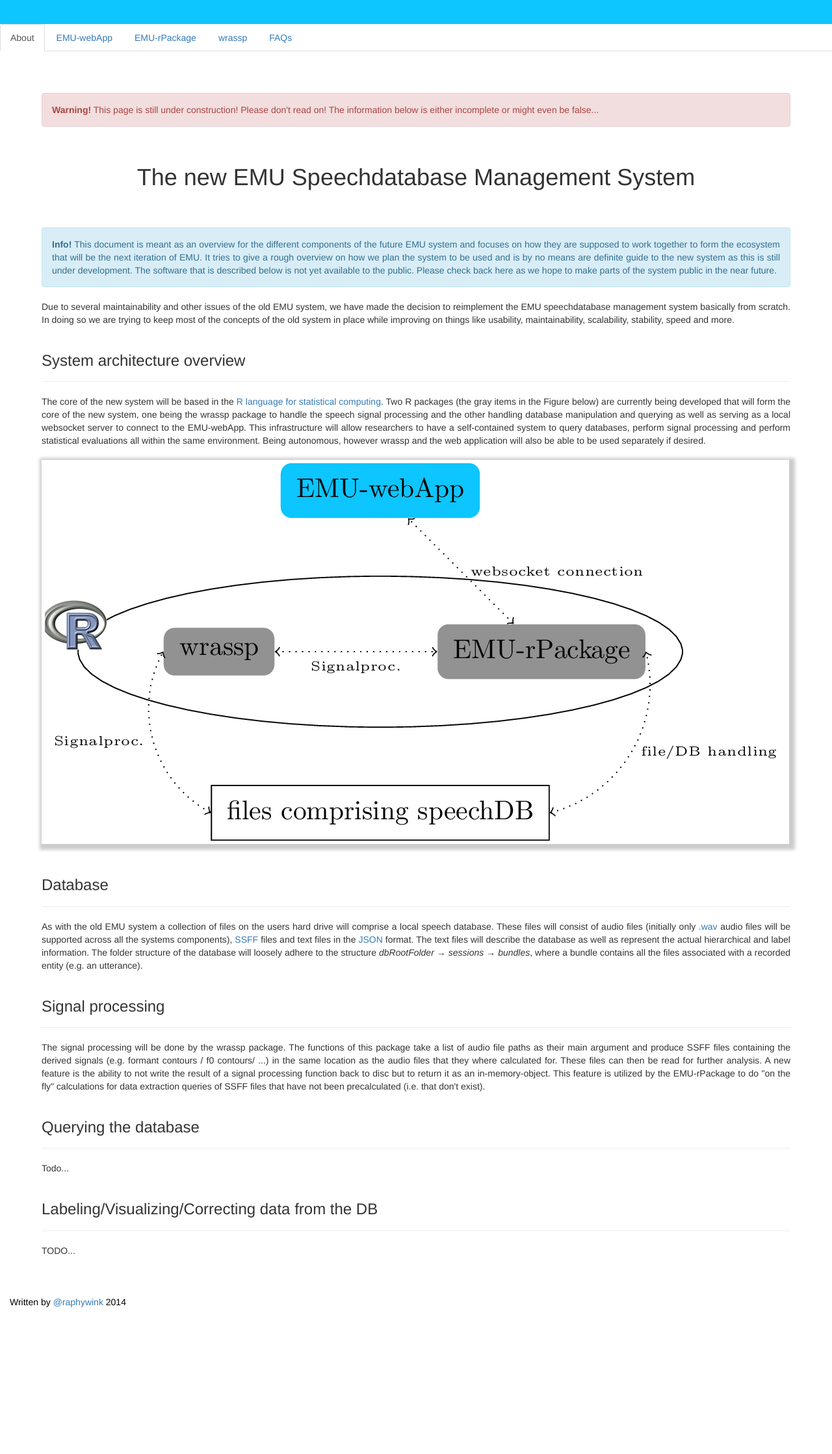
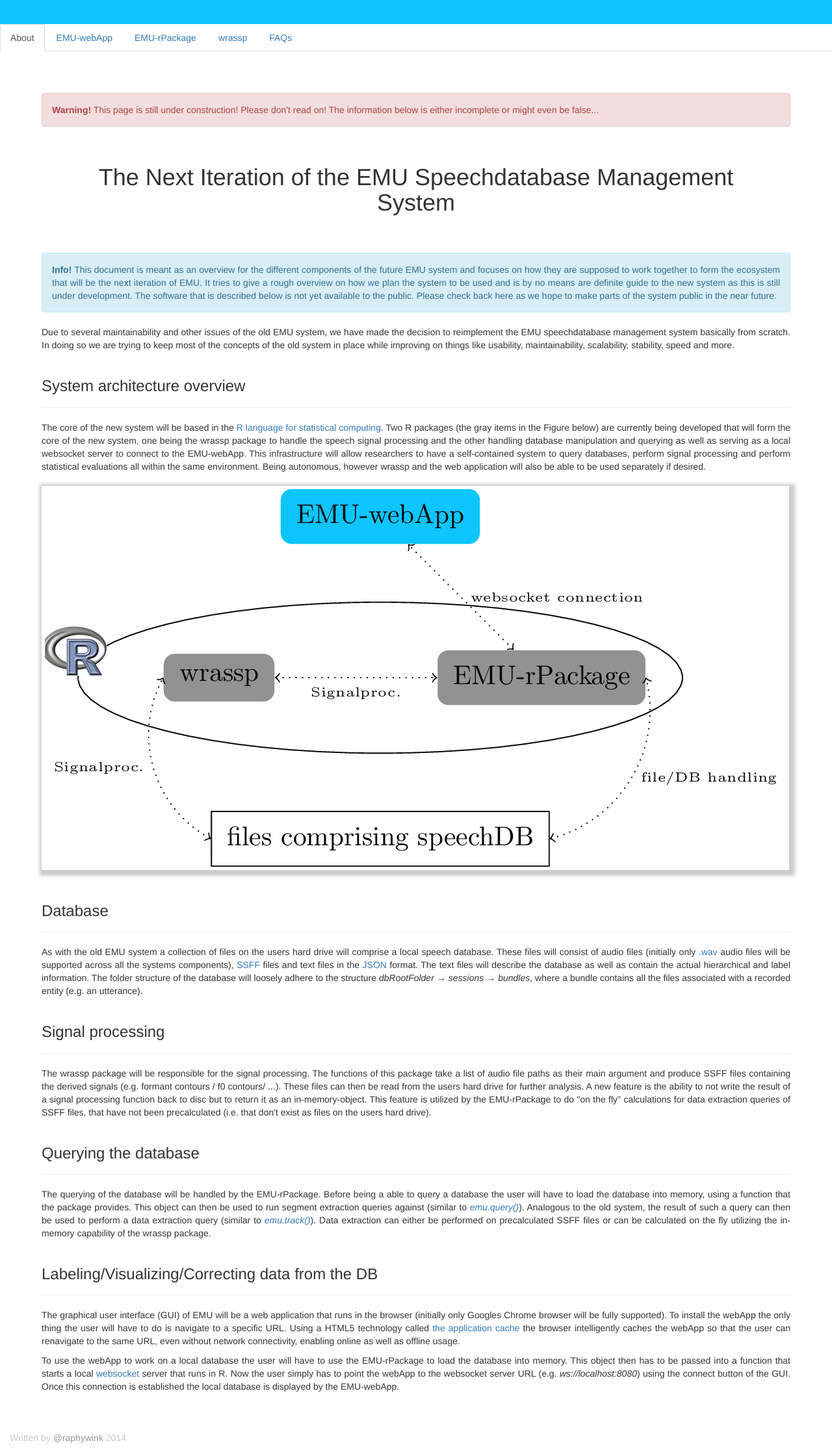
Before and after one commit to IPS-LMU/IPS-LMU.github.io, a website: page EMU.html in a window 1280 px wide. Shown: the part 231-2469 px from the top of the page at 65% size. Before the commit the page ends 2260 px from the top, so only its background shows below. Drawn offline with nearby package versions, Linux system fonts and the light colour scheme.

Commit message:
done with lvc+querying

```diff
--- a/EMU.html
+++ b/EMU.html
@@ -73,7 +73,7 @@
     <div id="About" class="tab-pane active ips-navtab-content">
       <div class="alert alert-danger"><b>Warning!</b> This page is still under construction! Please don't read on! The information below is either incomplete or might even be false...</div>
 
-      <h1>The new EMU Speechdatabase Management System</h1>
+      <h1>The Next Iteration of the EMU Speechdatabase Management System</h1>
 
       <div class="alert alert-info"><b>Info!</b> This document is meant as an overview for the different components of the future EMU system and focuses on how they are supposed to work together to form the ecosystem that will be the next iteration of EMU. It tries to give a rough overview on how we plan the system to be used and is by no means are definite guide to the new system as this is still under development. The software that is described below is not yet available to the public. Please check back here as we hope to make parts of the system public in the near future. </div>
 
@@ -95,14 +95,14 @@
         <h3>Database</h3>
       </div>
       <p>
-        As with the old EMU system a collection of files on the users hard drive will comprise a local speech database. These files will consist of audio files (initially only <a href="http://en.wikipedia.org/wiki/WAV">.wav</a> audio files will be supported across all the systems components), <a href="http://emu.sourceforge.net/manual/chap.ssff.html">SSFF</a> files and text files in the <a href="http://en.wikipedia.org/wiki/JSON">JSON</a> format. The text files will describe the database as well as represent the actual hierarchical and label information. The folder structure of the database will loosely adhere to the structure <i>dbRootFolder → sessions → bundles</i>, where a bundle contains all the files associated with a recorded entity (e.g. an utterance).
+        As with the old EMU system a collection of files on the users hard drive will comprise a local speech database. These files will consist of audio files (initially only <a href="http://en.wikipedia.org/wiki/WAV">.wav</a> audio files will be supported across all the systems components), <a href="http://emu.sourceforge.net/manual/chap.ssff.html">SSFF</a> files and text files in the <a href="http://en.wikipedia.org/wiki/JSON">JSON</a> format. The text files will describe the database as well as contain the actual hierarchical and label information. The folder structure of the database will loosely adhere to the structure <i>dbRootFolder → sessions → bundles</i>, where a bundle contains all the files associated with a recorded entity (e.g. an utterance).
       </p>
 
       <div class="page-header">
         <h3>Signal processing</h3>
       </div>
       <p>
-        The signal processing will be done by the wrassp package. The functions of this package take a list of audio file paths as their main argument and produce SSFF files containing the derived signals (e.g. formant contours / f0 contours/ ...) in the same location as the audio files that they where calculated for. These files can then be read for further analysis. A new feature is the ability to not write the result of a signal processing function back to disc but to return it as an in-memory-object. This feature is utilized by the EMU-rPackage to do "on the fly" calculations for data extraction queries of SSFF files that have not been precalculated (i.e. that don't exist).
+         The wrassp package will be responsible for the signal processing. The functions of this package take a list of audio file paths as their main argument and produce SSFF files containing the derived signals (e.g. formant contours / f0 contours/ ...). These files can then be read from the users hard drive for further analysis. A new feature is the ability to not write the result of a signal processing function back to disc but to return it as an in-memory-object. This feature is utilized by the EMU-rPackage to do "on the fly" calculations for data extraction queries of SSFF files, that have not been precalculated (i.e. that don't exist as files on the users hard drive).
       </p>
 
 
@@ -110,16 +110,18 @@
         <h3>Querying the database</h3>
       </div>
       <p>
-        Todo...
+        The querying of the database will be handled by the EMU-rPackage. Before being a able to query a database the user will have to load the database into memory, using a function that the package provides. This object can then be used to run segment extraction queries against (similar to <a href="http://emu.sourceforge.net/manual/emu.query.html"><i>emu.query()</i></a>). Analogous to the old system, the result of such a query can then be used to perform a data extraction query (similar to <a href="http://emu.sourceforge.net/manual/emu.track.html"><i>emu.track()</i></a>). Data extraction can either be performed on precalculated SSFF files or can be calculated on the fly utilizing the in-memory capability of the wrassp package.
       </p>
 
       <div class="page-header">
         <h3>Labeling/Visualizing/Correcting data from the DB</h3>
       </div>
       <p>
-        TODO...
+        The graphical user interface (GUI) of EMU will be a web application that runs in the browser (initially only Googles Chrome browser will be fully supported). To install the webApp the only thing the user will have to do is navigate to a specific URL. Using a HTML5 technology called <a href="http://www.w3.org/TR/2011/WD-html5-20110525/offline.html">the application cache</a> the browser intelligently caches the webApp so that the user can renavigate to the same URL, even without network connectivity, enabling online as well as offline usage.
       </p>
-
+      <p>
+        To use the webApp to work on a local database the user will have to use the EMU-rPackage to load the database into memory. This object then has to be passed into a function that starts a local <a href="http://www.w3.org/TR/2009/WD-websockets-20091222/">websocket</a> server that runs in R. Now the user simply has to point the webApp to the websocket server URL (e.g. <i>ws://localhost:8080</i>) using the connect button of the GUI. Once this connection is established the local database is displayed by the EMU-webApp.
+      </p>
 
     </div>
 
--- a/stylesheets/stylesheet.css
+++ b/stylesheets/stylesheet.css
@@ -33,11 +33,16 @@ body {
 
 
 .ips-footer {
+  width: 100%;
   /*height: 20px;*/
   padding: 0;
-  color: #000;
-  background-color: rgb(244,244,244);
+  color: rgb(200,200,200);
   margin-top: -20px;
+  text-align: right;
+}
+
+.ips-footer a{
+  color: rgb(150,150,150);
 }
 
 
```
Also changed, not shown: contact.html (+1 -1 lines).
